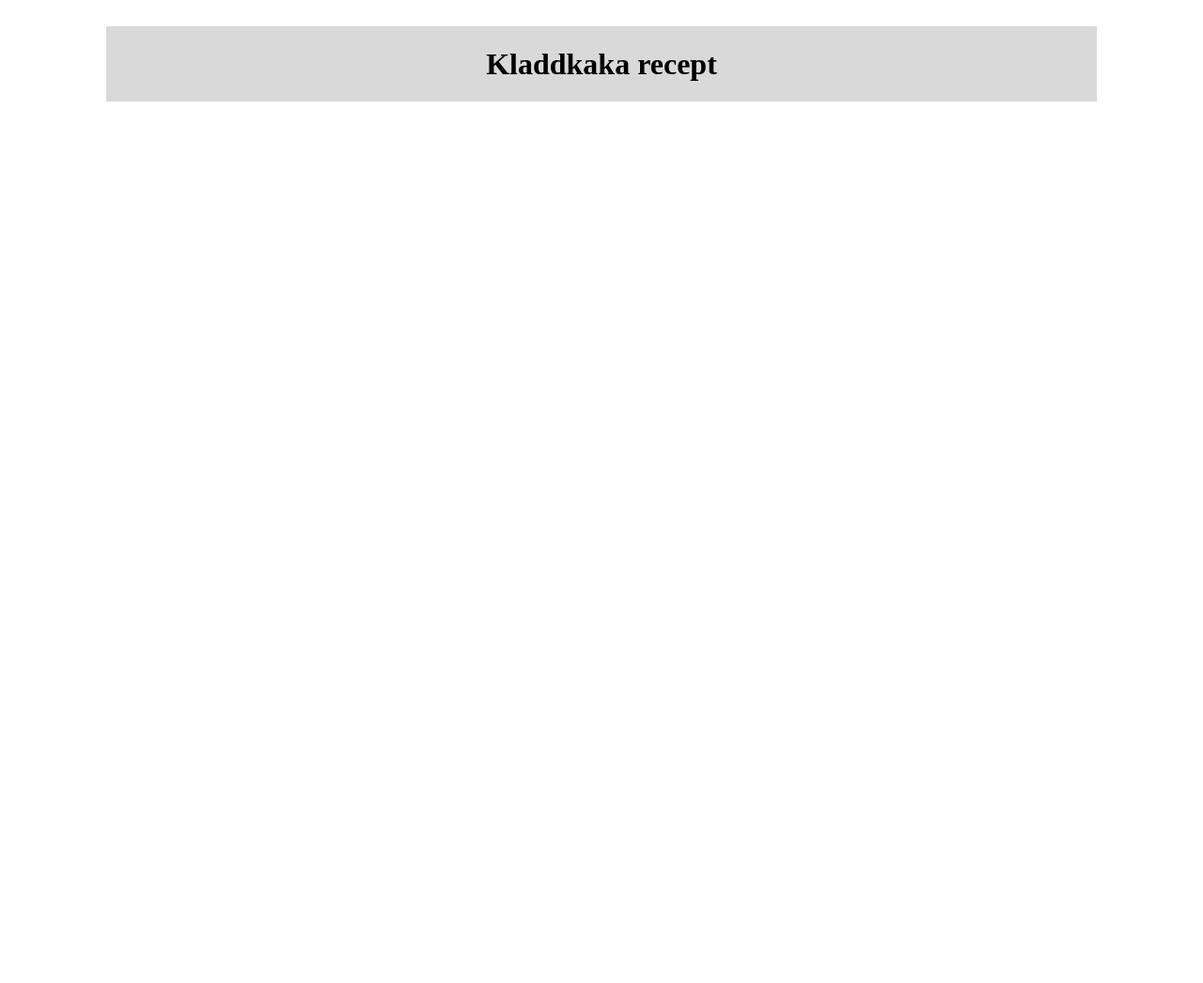
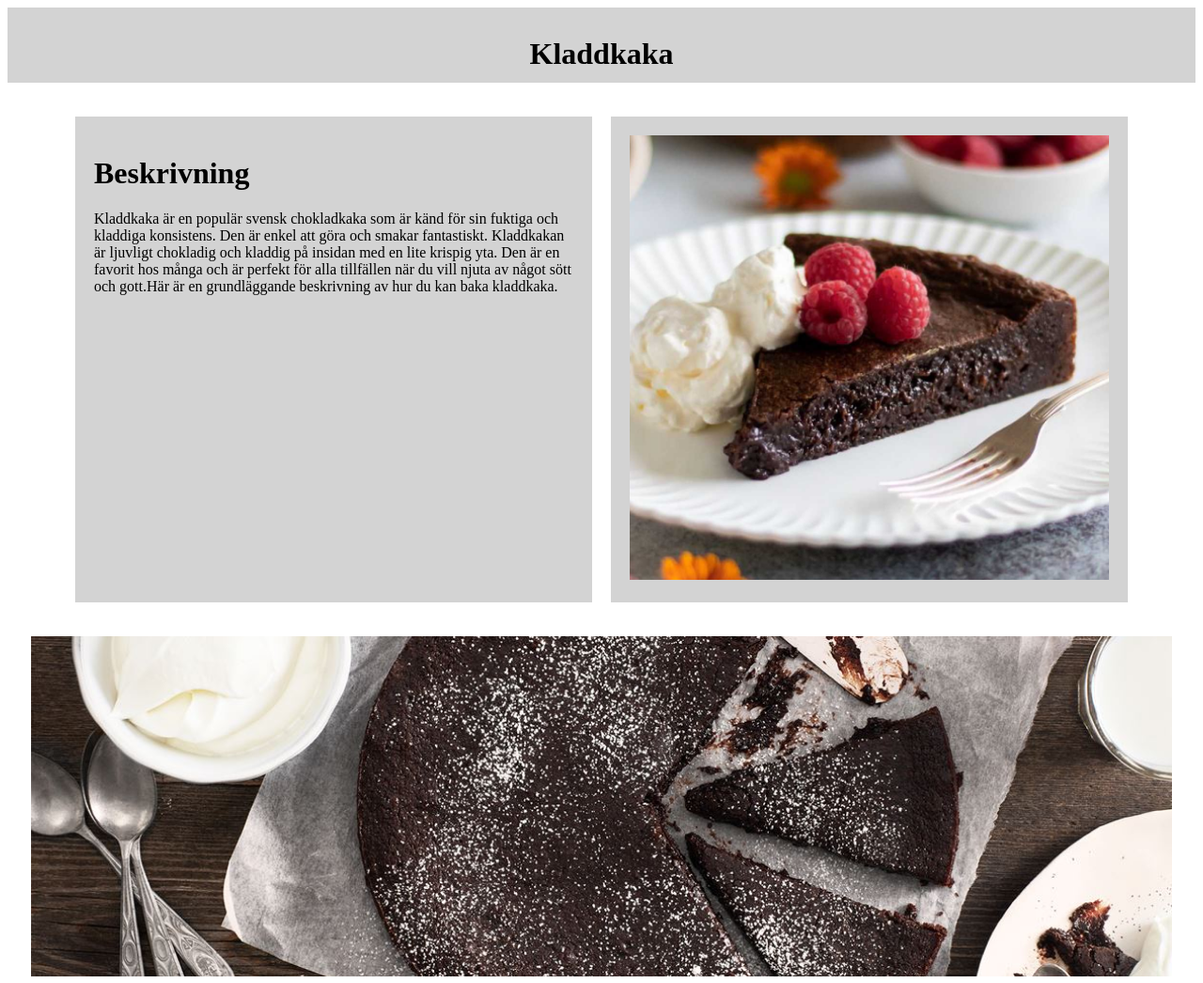
Before and after one commit to TE22b-Keane-Colm/projekt, a plain HTML site: page index.html in a window 1280 px wide. Shown: the top 1046 px of the page at 94% size. Before the commit the page ends 800 px from the top, so only its background shows below. Drawn offline with Linux system fonts and the light colour scheme.

Commit message:
gjrt header och boxar och lagt in bilder

```diff
--- a/index.html
+++ b/index.html
@@ -1,30 +1,34 @@
 <!DOCTYPE html>
 <html lang="en">
 <head>
-    <link rel="stylesheet" href="style.css">
     <meta charset="UTF-8">
     <meta name="viewport" content="width=device-width, initial-scale=1.0">
     <title>Document</title>
+    <link rel="stylesheet" href="style.css">
 </head>
 <body>
-    <div class="background">
-        <div class="container">
-            <div class="header">
-                <h1>Kladdkaka recept</h1>
-            </div>
+    <div class="header">
+        <h1>Kladdkaka</h1>
+    </div>
+    <div class="boxar">
+        <div id="a">
+            <h1>Beskrivning</h1>
+            <p>Kladdkaka är en populär svensk chokladkaka som är känd för sin fuktiga och kladdiga konsistens. Den är enkel att göra och smakar fantastiskt. Kladdkakan är ljuvligt chokladig och kladdig på insidan med en lite krispig yta. Den är en favorit hos många och är perfekt för alla tillfällen när du vill njuta av något sött och gott.Här är en grundläggande beskrivning av hur du kan baka kladdkaka.</p>
+        </div>
+        <div id="b">
+            <img src="./img/image 1.png" alt="kladdkaka">
+        </div>
+    </div>
+    <div id="mittenbild">
+        <img src="./img/image 2.png" alt="kladdkaka stor" height="362px">
+    </div>
+    <div class="boxar">
+        <div id="c">
+            <p></p>
+        </div>
+        <div id="c">
 
         </div>
-        <div class="boxar">
-
-        </div>
-        <div class="bild">
-
-        </div>
-        <div class="boxar">
-
-        </div>
-
     </div>
-
 </body>
 </html>
--- a/style.css
+++ b/style.css
@@ -1,18 +1,50 @@
-.container{
+.header{
+    text-align: center;
+    background-color: lightgray;
+    padding-top: 10px;
+    padding-bottom: 10px;
+    width: auto;
+    height: 60px;
+}
+.boxar{
     display: grid;
     align-items: center;
-    grid-template-columns: 1fr 5fr 5fr 1fr;
-    grid-template-rows: 15vh;
     justify-content: center;
+    grid-template-columns: 570px 570px;
+    grid-template-rows: 529px;
+    padding: 20px;
+    margin: 10px;
 }
-.header{
-    grid-row: 1/2;
-    grid-column: 2/4;
-    text-align: center;
+#a{
+    background-color: lightgrey;
+    padding: 20px;
+    margin: 10px;
+    max-height: 100%;
+    max-width: 90%;
+    min-height: 90%;
+}
+#b{
+    background-color: lightgrey;
+    padding: 20px;
+    margin: 10px;
+}
+#c{
+    background-color: lightgrey;
+    padding: 20px;
+    margin: 10px;
+}
+#d{
+    background-color: lightgrey;
+    padding: 20px;
+    margin: 10px;
+}
+.boxar img{
+    max-width: 100%;
+    max-height: 100%;
+}
+#mittenbild{
     width: auto;
     height: auto;
-    background-color: #d9d9d9;
+    justify-content: center;
+    text-align: center;
 }
-.boxar{
-
-}
```
Also changed, not shown: img/image 1.png (added), img/image 2.png (added).
